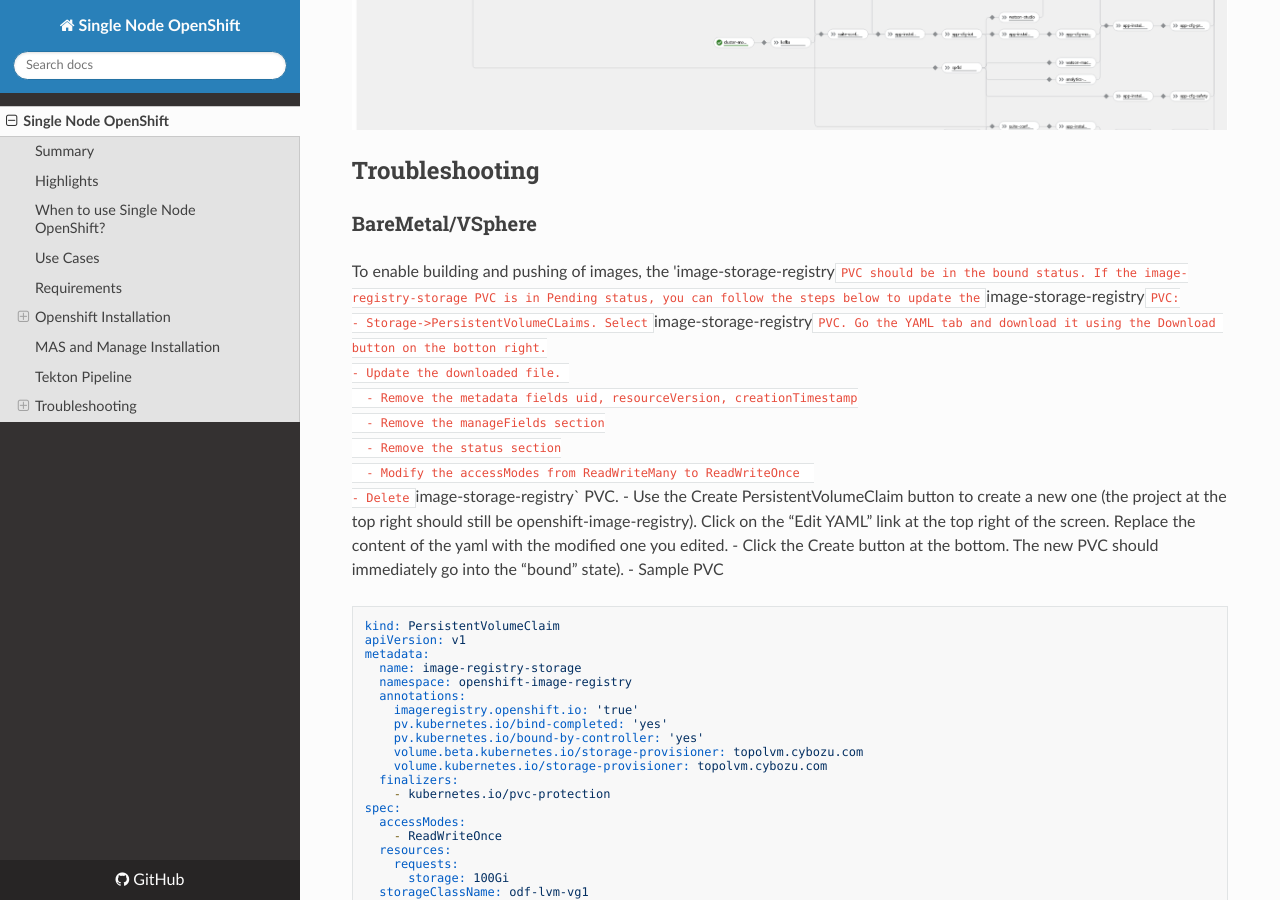
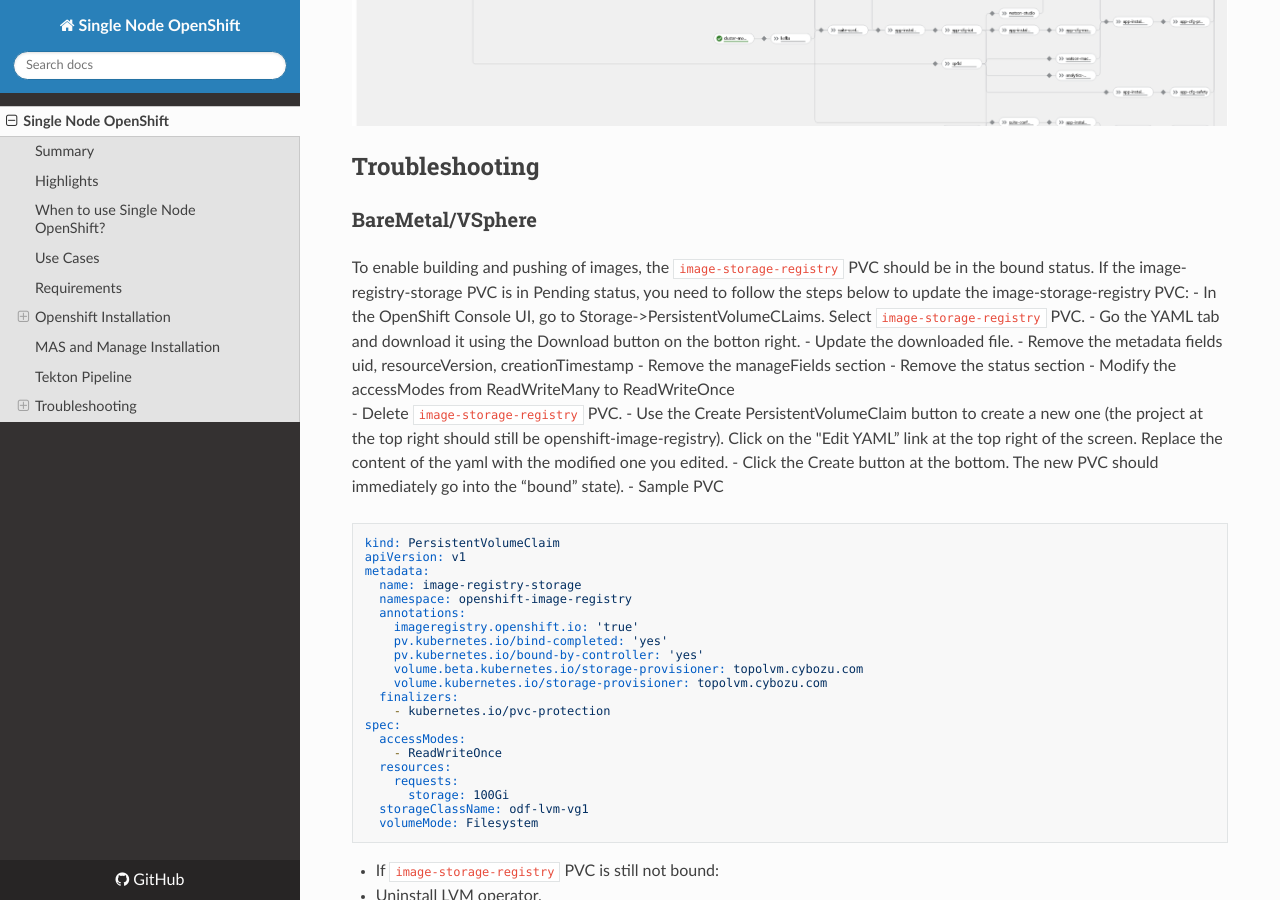
Before and after one commit to ibm-mas-manage/sno, an MkDocs documentation site: the page built from docs/index.md, in a window 1280 px wide and 900 px high, scrolled down 12803 px. Built offline with MkDocs 1.6.1, drawn with Linux system fonts in a browser that asks for light colours; nearby versions of some CDN libraries; some of the changed text lies outside the part shown.

Commit message:
Update index.md

````diff
--- a/docs/index.md
+++ b/docs/index.md
@@ -269,7 +269,7 @@
 ```
 $ oc edit configs.imageregistry/cluster
 ```
-Check if the `image-storage-registry` PVC is bound. If it is in pending status, please follow the steps in `Troubleshooting` section before installing MAS and Manage.
+Check if the `image-storage-registry` PVC is bound. If it is in pending status, please follow the steps in "Troubleshooting" section before installing MAS and Manage.
 
 ## MAS and Manage Installation
 
@@ -504,16 +504,16 @@
 ## Troubleshooting
 
 ### BareMetal/VSphere
-To enable building and pushing of images, the 'image-storage-registry` PVC should be in the bound status. If the image-registry-storage PVC is in Pending status, you can follow the steps below to update the `image-storage-registry` PVC:
-- Storage->PersistentVolumeCLaims. Select `image-storage-registry` PVC. Go the YAML tab and download it using the Download button on the botton right.
+To enable building and pushing of images, the `image-storage-registry` PVC should be in the bound status. If the image-registry-storage PVC is in Pending status, you need to follow the steps below to update the image-storage-registry PVC:
+- In the OpenShift Console UI, go to Storage->PersistentVolumeCLaims. Select `image-storage-registry` PVC.
+- Go the YAML tab and download it using the Download button on the botton right.
 - Update the downloaded file.
   - Remove the metadata fields uid, resourceVersion, creationTimestamp
   - Remove the manageFields section
   - Remove the status section
   - Modify the accessModes from ReadWriteMany to ReadWriteOnce
 - Delete `image-storage-registry` PVC.
-- Use the Create PersistentVolumeClaim button to create a new one (the project at the top right should
-still be openshift-image-registry). Click on the “Edit YAML” link at the top right of the screen. Replace
+- Use the Create PersistentVolumeClaim button to create a new one (the project at the top right should still be openshift-image-registry). Click on the "Edit YAML” link at the top right of the screen. Replace
 the content of the yaml with the modified one you edited.
 - Click the Create button at the bottom. The new PVC should immediately go into the “bound” state).
 - Sample PVC
````
Also changed, not shown: other parts of docs/index.md (+2 -2 lines).
